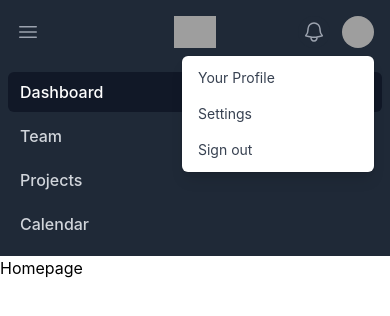
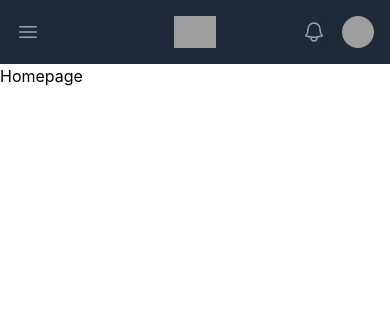
Before and after one commit to e0026557/Team11, a React (Create React App) app in the folder frontend/: page / in a window 390 px wide. Shown: the top 316 px of the page. Built offline with nearby package versions, Linux system fonts and the light colour scheme; grey boxes are pictures that could not be loaded.

Commit message:
Added Navbar

```diff
--- a/frontend/src/shared/navigation/Navbar.tsx
+++ b/frontend/src/shared/navigation/Navbar.tsx
@@ -1,102 +1,153 @@
-import React from 'react';
+import { Fragment } from 'react'
+import { Disclosure, Menu, Transition } from '@headlessui/react'
+import { Bars3Icon, BellIcon, XMarkIcon } from '@heroicons/react/24/outline'
 
-// TODO: To add JS
-const Navbar = () => {
+const navigation = [
+  { name: 'Dashboard', href: '#', current: true },
+  { name: 'Team', href: '#', current: false },
+  { name: 'Projects', href: '#', current: false },
+  { name: 'Calendar', href: '#', current: false },
+]
+
+function classNames(...classes: string[]) {
+  return classes.filter(Boolean).join(' ')
+}
+
+export default function Example() {
   return (
+    <Disclosure as="nav" className="bg-gray-800">
+      {({ open }) => (
         <>
-      <nav className="bg-gray-800">
           <div className="mx-auto max-w-7xl px-2 sm:px-6 lg:px-8">
             <div className="relative flex h-16 items-center justify-between">
               <div className="absolute inset-y-0 left-0 flex items-center sm:hidden">
-              {/* <!-- Mobile menu button--> */}
-              <button type="button" className="relative inline-flex items-center justify-center rounded-md p-2 text-gray-400 hover:bg-gray-700 hover:text-white focus:outline-none focus:ring-2 focus:ring-inset focus:ring-white" aria-controls="mobile-menu" aria-expanded="false">
-                <span className="absolute -inset-0.5"></span>
+                {/* Mobile menu button*/}
+                <Disclosure.Button className="relative inline-flex items-center justify-center rounded-md p-2 text-gray-400 hover:bg-gray-700 hover:text-white focus:outline-none focus:ring-2 focus:ring-inset focus:ring-white">
+                  <span className="absolute -inset-0.5" />
                   <span className="sr-only">Open main menu</span>
-                {/* <!--
-                Icon when menu is closed.
-
-                Menu open: "hidden", Menu closed: "block"
-                --> */}
-                <svg className="block h-6 w-6" fill="none" viewBox="0 0 24 24" stroke-width="1.5" stroke="currentColor" aria-hidden="true">
-                  <path stroke-linecap="round" stroke-linejoin="round" d="M3.75 6.75h16.5M3.75 12h16.5m-16.5 5.25h16.5" />
-                </svg>
-                {/* <!--
-                Icon when menu is open.
-
-                Menu open: "block", Menu closed: "hidden"
-                --> */}
-                <svg className="hidden h-6 w-6" fill="none" viewBox="0 0 24 24" stroke-width="1.5" stroke="currentColor" aria-hidden="true">
-                  <path stroke-linecap="round" stroke-linejoin="round" d="M6 18L18 6M6 6l12 12" />
-                </svg>
-              </button>
+                  {open ? (
+                    <XMarkIcon className="block h-6 w-6" aria-hidden="true" />
+                  ) : (
+                    <Bars3Icon className="block h-6 w-6" aria-hidden="true" />
+                  )}
+                </Disclosure.Button>
               </div>
               <div className="flex flex-1 items-center justify-center sm:items-stretch sm:justify-start">
                 <div className="flex flex-shrink-0 items-center">
-                <img className="h-8 w-auto" src="https://tailwindui.com/img/logos/mark.svg?color=indigo&shade=500" alt="Your Company" />
+                  <img
+                    className="h-8 w-auto"
+                    src="https://tailwindui.com/img/logos/mark.svg?color=indigo&shade=500"
+                    alt="Your Company"
+                  />
                 </div>
                 <div className="hidden sm:ml-6 sm:block">
                   <div className="flex space-x-4">
-                  {/* <!-- Current: "bg-gray-900 text-white", Default: "text-gray-300 hover:bg-gray-700 hover:text-white" --> */}
-                  <a href="#" className="bg-gray-900 text-white rounded-md px-3 py-2 text-sm font-medium" aria-current="page">Dashboard</a>
-                  <a href="#" className="text-gray-300 hover:bg-gray-700 hover:text-white rounded-md px-3 py-2 text-sm font-medium">Team</a>
-                  <a href="#" className="text-gray-300 hover:bg-gray-700 hover:text-white rounded-md px-3 py-2 text-sm font-medium">Projects</a>
-                  <a href="#" className="text-gray-300 hover:bg-gray-700 hover:text-white rounded-md px-3 py-2 text-sm font-medium">Calendar</a>
+                    {navigation.map((item) => (
+                      <a
+                        key={item.name}
+                        href={item.href}
+                        className={classNames(
+                          item.current ? 'bg-gray-900 text-white' : 'text-gray-300 hover:bg-gray-700 hover:text-white',
+                          'rounded-md px-3 py-2 text-sm font-medium'
+                        )}
+                        aria-current={item.current ? 'page' : undefined}
+                      >
+                        {item.name}
+                      </a>
+                    ))}
                   </div>
                 </div>
               </div>
               <div className="absolute inset-y-0 right-0 flex items-center pr-2 sm:static sm:inset-auto sm:ml-6 sm:pr-0">
-              <button type="button" className="relative rounded-full bg-gray-800 p-1 text-gray-400 hover:text-white focus:outline-none focus:ring-2 focus:ring-white focus:ring-offset-2 focus:ring-offset-gray-800">
-                <span className="absolute -inset-1.5"></span>
+                <button
+                  type="button"
+                  className="relative rounded-full bg-gray-800 p-1 text-gray-400 hover:text-white focus:outline-none focus:ring-2 focus:ring-white focus:ring-offset-2 focus:ring-offset-gray-800"
+                >
+                  <span className="absolute -inset-1.5" />
                   <span className="sr-only">View notifications</span>
-                <svg className="h-6 w-6" fill="none" viewBox="0 0 24 24" stroke-width="1.5" stroke="currentColor" aria-hidden="true">
-                  <path stroke-linecap="round" stroke-linejoin="round" d="M14.857 17.082a23.848 23.848 0 005.454-1.31A8.967 8.967 0 0118 9.75v-.7V9A6 6 0 006 9v.75a8.967 8.967 0 01-2.312 6.022c1.733.64 3.56 1.085 5.455 1.31m5.714 0a24.255 24.255 0 01-5.714 0m5.714 0a3 3 0 11-5.714 0" />
-                </svg>
+                  <BellIcon className="h-6 w-6" aria-hidden="true" />
                 </button>
 
-              {/* <!-- Profile dropdown --> */}
-              <div className="relative ml-3">
+                {/* Profile dropdown */}
+                <Menu as="div" className="relative ml-3">
                   <div>
-                  <button type="button" className="relative flex rounded-full bg-gray-800 text-sm focus:outline-none focus:ring-2 focus:ring-white focus:ring-offset-2 focus:ring-offset-gray-800" id="user-menu-button" aria-expanded="false" aria-haspopup="true">
-                    <span className="absolute -inset-1.5"></span>
+                    <Menu.Button className="relative flex rounded-full bg-gray-800 text-sm focus:outline-none focus:ring-2 focus:ring-white focus:ring-offset-2 focus:ring-offset-gray-800">
+                      <span className="absolute -inset-1.5" />
                       <span className="sr-only">Open user menu</span>
-                    <img className="h-8 w-8 rounded-full" src="https://images.unsplash.com/photo-1472099645785-5658abf4ff4e?ixlib=rb-1.2.1&ixid=eyJhcHBfaWQiOjEyMDd9&auto=format&fit=facearea&facepad=2&w=256&h=256&q=80" alt="" />
-                  </button>
+                      <img
+                        className="h-8 w-8 rounded-full"
+                        src="https://images.unsplash.com/photo-1472099645785-5658abf4ff4e?ixlib=rb-1.2.1&ixid=eyJhcHBfaWQiOjEyMDd9&auto=format&fit=facearea&facepad=2&w=256&h=256&q=80"
+                        alt=""
+                      />
+                    </Menu.Button>
                   </div>
-
-                {/* <!--
-                Dropdown menu, show/hide based on menu state.
-
-                Entering: "transition ease-out duration-100"
-                From: "transform opacity-0 scale-95"
-                To: "transform opacity-100 scale-100"
-                Leaving: "transition ease-in duration-75"
-                From: "transform opacity-100 scale-100"
-                To: "transform opacity-0 scale-95"
-                --> */}
-                <div className="absolute right-0 z-10 mt-2 w-48 origin-top-right rounded-md bg-white py-1 shadow-lg ring-1 ring-black ring-opacity-5 focus:outline-none" role="menu" aria-orientation="vertical" aria-labelledby="user-menu-button" tabIndex={-1}>
-                  {/* <!-- Active: "bg-gray-100", Not Active: "" --> */}
-                  <a href="#" className="block px-4 py-2 text-sm text-gray-700" role="menuitem" tabIndex={-1} id="user-menu-item-0">Your Profile</a>
-                  <a href="#" className="block px-4 py-2 text-sm text-gray-700" role="menuitem" tabIndex={-1} id="user-menu-item-1">Settings</a>
-                  <a href="#" className="block px-4 py-2 text-sm text-gray-700" role="menuitem" tabIndex={-1} id="user-menu-item-2">Sign out</a>
-                </div>
-              </div>
+                  <Transition
+                    as={Fragment}
+                    enter="transition ease-out duration-100"
+                    enterFrom="transform opacity-0 scale-95"
+                    enterTo="transform opacity-100 scale-100"
+                    leave="transition ease-in duration-75"
+                    leaveFrom="transform opacity-100 scale-100"
+                    leaveTo="transform opacity-0 scale-95"
+                  >
+                    <Menu.Items className="absolute right-0 z-10 mt-2 w-48 origin-top-right rounded-md bg-white py-1 shadow-lg ring-1 ring-black ring-opacity-5 focus:outline-none">
+                      <Menu.Item>
+                        {({ active }) => (
+                          <a
+                            href="#"
+                            className={classNames(active ? 'bg-gray-100' : '', 'block px-4 py-2 text-sm text-gray-700')}
+                          >
+                            Your Profile
+                          </a>
+                        )}
+                      </Menu.Item>
+                      <Menu.Item>
+                        {({ active }) => (
+                          <a
+                            href="#"
+                            className={classNames(active ? 'bg-gray-100' : '', 'block px-4 py-2 text-sm text-gray-700')}
+                          >
+                            Settings
+                          </a>
+                        )}
+                      </Menu.Item>
+                      <Menu.Item>
+                        {({ active }) => (
+                          <a
+                            href="#"
+                            className={classNames(active ? 'bg-gray-100' : '', 'block px-4 py-2 text-sm text-gray-700')}
+                          >
+                            Sign out
+                          </a>
+                        )}
+                      </Menu.Item>
+                    </Menu.Items>
+                  </Transition>
+                </Menu>
               </div>
             </div>
           </div>
 
-        {/* <!-- Mobile menu, show/hide based on menu state. --> */}
-        <div className="sm:hidden" id="mobile-menu">
+          <Disclosure.Panel className="sm:hidden">
             <div className="space-y-1 px-2 pb-3 pt-2">
-            {/* <!-- Current: "bg-gray-900 text-white", Default: "text-gray-300 hover:bg-gray-700 hover:text-white" --> */}
-            <a href="#" className="bg-gray-900 text-white block rounded-md px-3 py-2 text-base font-medium" aria-current="page">Dashboard</a>
-            <a href="#" className="text-gray-300 hover:bg-gray-700 hover:text-white block rounded-md px-3 py-2 text-base font-medium">Team</a>
-            <a href="#" className="text-gray-300 hover:bg-gray-700 hover:text-white block rounded-md px-3 py-2 text-base font-medium">Projects</a>
-            <a href="#" className="text-gray-300 hover:bg-gray-700 hover:text-white block rounded-md px-3 py-2 text-base font-medium">Calendar</a>
+              {navigation.map((item) => (
+                <Disclosure.Button
+                  key={item.name}
+                  as="a"
+                  href={item.href}
+                  className={classNames(
+                    item.current ? 'bg-gray-900 text-white' : 'text-gray-300 hover:bg-gray-700 hover:text-white',
+                    'block rounded-md px-3 py-2 text-base font-medium'
+                  )}
+                  aria-current={item.current ? 'page' : undefined}
+                >
+                  {item.name}
+                </Disclosure.Button>
+              ))}
             </div>
-        </div>
-      </nav>
+          </Disclosure.Panel>
         </>
-  );
-};
-
-export default Navbar;
+      )}
+    </Disclosure>
+  )
+}
```
Lines whose indentation alone changed are shown as unchanged.
